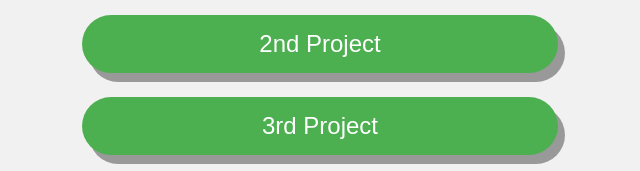
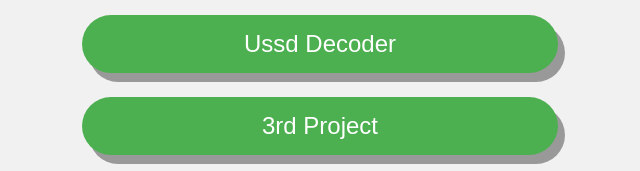
Before and after one commit to alexyekymov/overlax.dev, a plain HTML site: page site/index.html in a window 1280 px wide. Shown: the part 180-351 px from the top of the page, 320-960 px from the left. Drawn offline with Linux system fonts and the light colour scheme.

Commit message:
change icon and add ussd-decoder project

```diff
--- a/site/index.html
+++ b/site/index.html
@@ -6,7 +6,7 @@
     <meta http-equiv="X-UA-Compatible" content="IE=edge">
     <meta name="viewport" content="width=device-width, initial-scale=1.0">
     <title>Just relax...</title>
-    <link rel="icon" href="images/favicon.png">
+    <link rel="icon" href="images/couch-solid.svg">
     <link rel="stylesheet" href="style.css">
 </head>
 
@@ -26,7 +26,9 @@
                 </a>
             </div>
             <div class="element">
-                <button class="button">2nd Project</button>
+                <a href="/ussd"></a>
+                    <button class="button">Ussd Decoder</button>
+                </a>
             </div>
             <div class="element">
                 <button class="button">3rd Project</button>
```
Also changed, not shown: site/images/couch-solid.svg (added), site/images/favicon.png (deleted).
